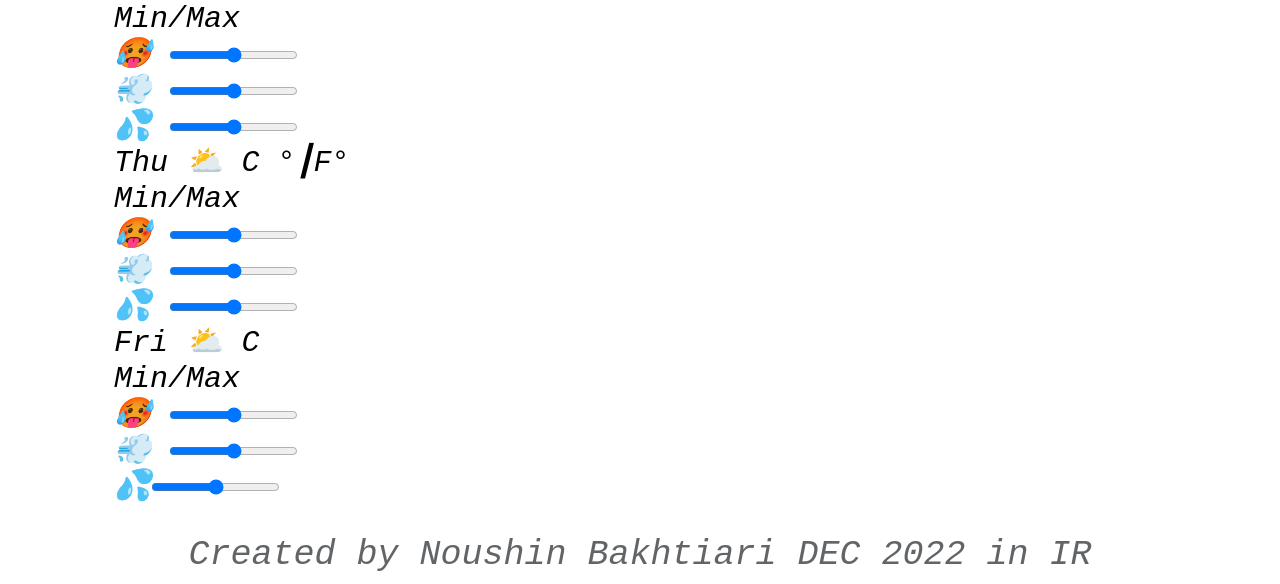
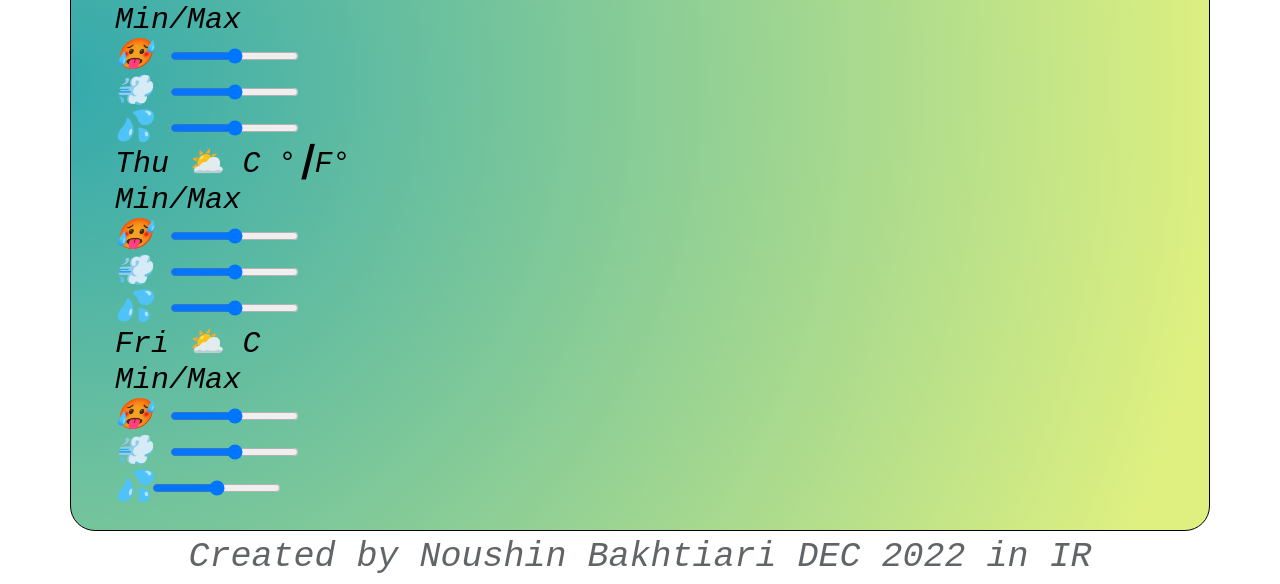
Before and after one commit to bakhtino/My-Awesome_App, a plain HTML site: page index.html in a window 1280 px wide. Shown: the part 526-1110 px from the top of the page. Drawn offline with nearby package versions, Linux system fonts and the light colour scheme; no server answers; a web font is replaced by a local one.

Commit message:
changed background

```diff
--- a/src/style.css
+++ b/src/style.css
@@ -8,7 +8,14 @@ li {
   color: black;
 }
 .container {
-
+  border: 1px solid black;
+  border-radius: 25px;
+  background-color: rgb(34, 193, 195);
+  background: radial-gradient(
+    circle at -1% 57.5%,
+    rgb(51, 169, 173) 0%,
+    rgb(223, 240, 128) 90%
+  );
 }
 .city {
   text-align: left;
```
